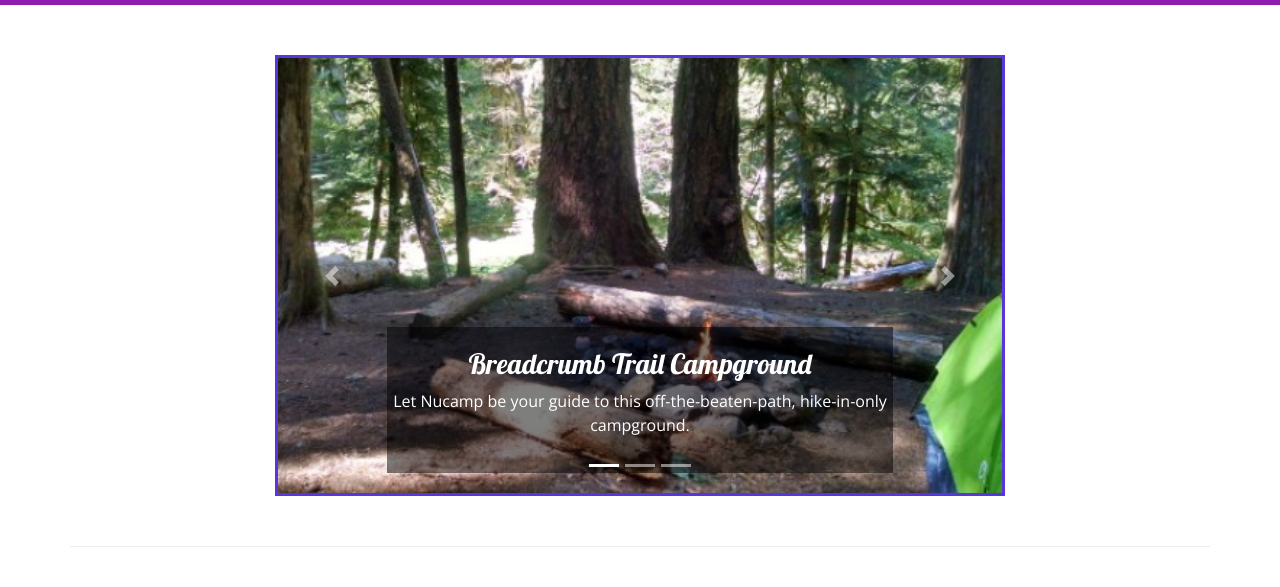
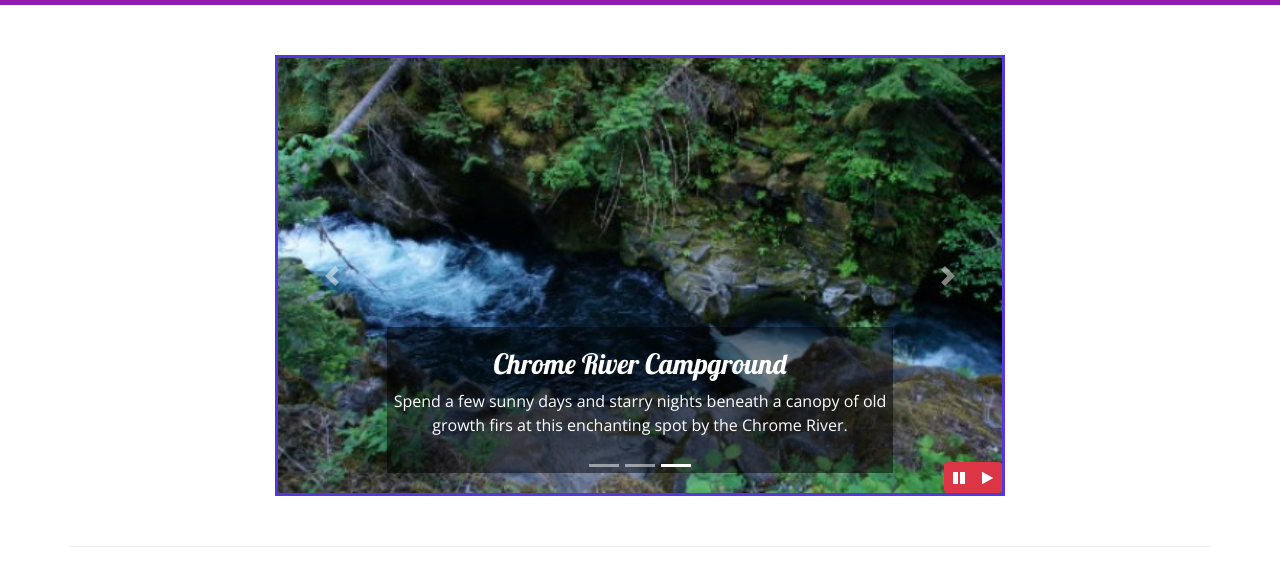
Before and after one commit to GardnerJohn/nucamp-bootstrap, a website: page index.html in a window 1280 px wide. Shown: the part 213-800 px from the top of the page. Drawn offline with nearby package versions, Linux system fonts and the light colour scheme.

Commit message:
Bootstrap and jQuery Part 1

```diff
--- a/css/styles.css
+++ b/css/styles.css
@@ -51,3 +51,10 @@ header h2 {
 .carousel {
 	border: solid #5637dd;
 }
+
+#carouselButton {
+	position: absolute;
+	right: 0;
+	bottom: 0;
+	z-index: 100;
+}
--- a/index.html
+++ b/index.html
@@ -157,6 +157,7 @@
   </div>
   <!-- End of Modal -->
 
+  <!-- Carousel Start -->
   <div class="container">
     <div class="row row-content">
       <div class="col-md-8 mx-auto">
@@ -197,9 +198,18 @@
             <span class="carousel-control-next-icon"></span>
             <span class="sr-only">Next</span>
           </a>
+          <div class="btn-group" id="carouselButton">
+            <button class="btn btn-danger btn-sm">
+              <i class="fa fa-pause" id="carouselPause"></i>
+            </button>
+            <button class="btn btn-danger btn-sm">
+              <i class="fa fa-play" id="carouselPlay"></i>
+            </button>
+          </div> <!-- btn group -->
         </div>
       </div>
     </div>
+    <!-- Carousel end -->
 
     <div class="row row-content align-items-center">
       <div class="col-sm-4 order-sm-last col-md-3">
@@ -281,6 +291,20 @@
   <script src="node_modules/popper.js/dist/umd/popper.min.js"></script>
   <script src="node_modules/bootstrap/dist/js/bootstrap.min.js"></script>
 
+  <!-- jQuery scripts -->
+  <script> // shorthand version of jQuery
+    $(function () {
+      $(".carousel").carousel({interval: 2000});
+      $("#carouselPause").click(function() {
+        $(".carousel").carousel("pause");
+      });
+
+      $("#carouselPlay").click(function() {
+        $(".carousel").carousel("cycle");
+      });
+    });
+  </script>
+
 </body>
 
 </html>
```
